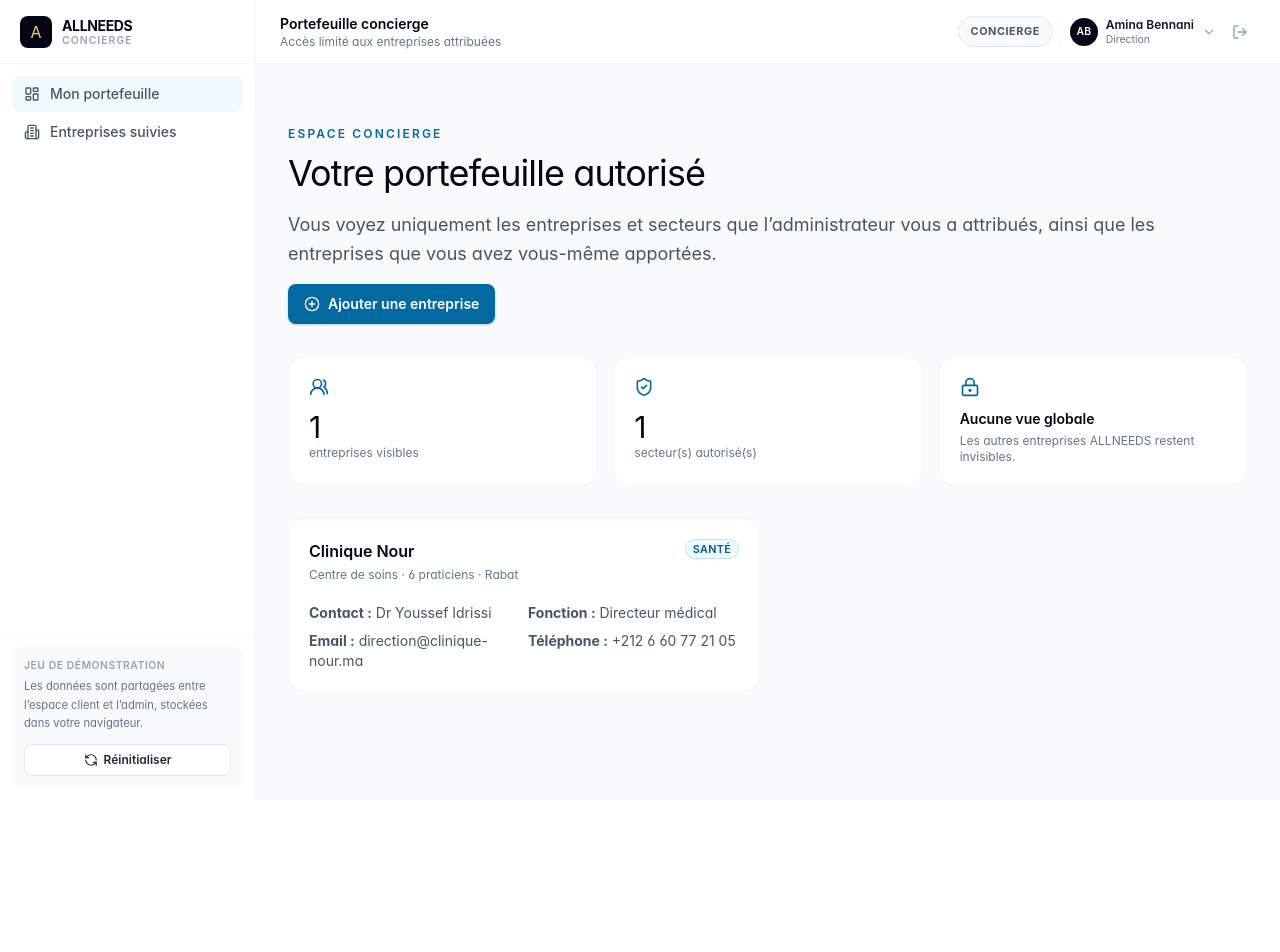
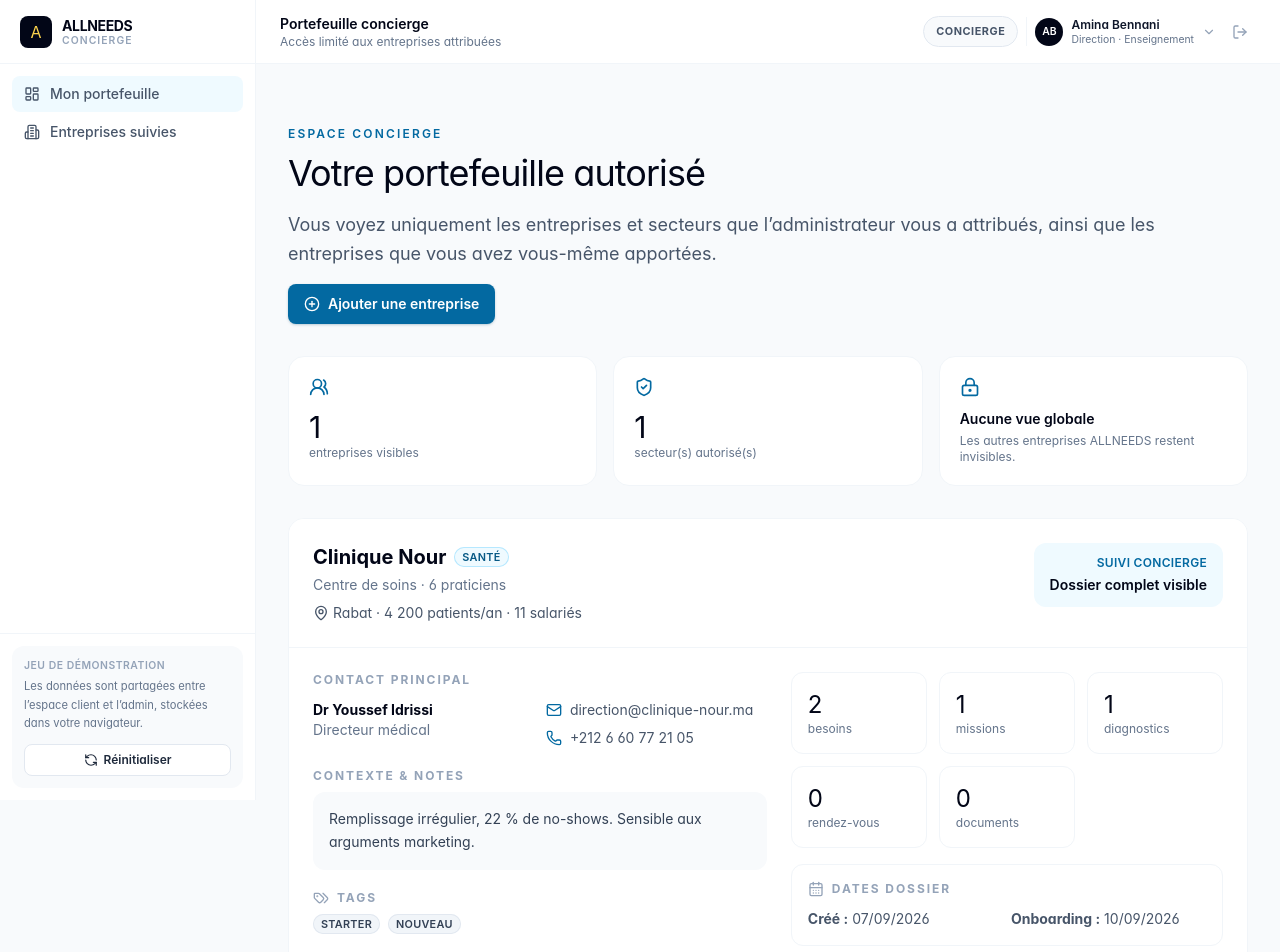
Before and after one commit to alaouih556-dev/ALLNEED-S, a React (Vite) app: page /concierge in a window 1280 px wide. Shown: the top 952 px of the page. Before the commit the page ends 800 px from the top, so only its background shows below. Built offline with nearby package versions, Linux system fonts and the light colour scheme.

Commit message:
Add sector-specific client accounts and detailed concierge view V5

```diff
--- a/src/features/saas/Workspace.tsx
+++ b/src/features/saas/Workspace.tsx
@@ -7,18 +7,14 @@ import { Tourism } from './Tourism'
 const money=(n:number)=>new Intl.NumberFormat('fr-MA',{style:'currency',currency:'MAD'}).format(n)
 export function Workspace(){
  const { user,state }=useDemo()
- const [industry,setIndustry]=useState<Industry|null>(null)
  const [tab,setTab]=useState('overview')
- const org=String((user as {orgId?:string})?.orgId||'demo')
- const sectorMeta:Record<Industry,{title:string;subtitle:string;accent:string}>={
-  sante:{title:'Santé',subtitle:'Patients, rendez-vous, équipe, paiements et charges.',accent:'Cabinets · centres · laboratoires'},
-  enseignement:{title:'Éducation',subtitle:'Élèves, inscriptions, équipe, paiements et organisation.',accent:'Écoles · crèches · centres de formation'},
-  tourisme:{title:'Tourisme',subtitle:'Réservations, hébergement, restauration, activités et transport.',accent:'Hôtels · riads · restaurants · agences'},
- }
- if(!industry)return <div className="saas"><header className="saas-hero"><span className="saas-kicker">ALLNEEDS · ESPACES MÉTIER</span><h1>Vos SaaS sont visibles.<br/>L’accès reste contrôlé.</h1><p>Chaque secteur apparaît dans votre espace, mais il reste verrouillé tant que l’administrateur ALLNEEDS ne vous a pas donné l’autorisation.</p></header><div className="saas-access-grid">{(Object.keys(sectorMeta) as Industry[]).map(s=>{const allowed=state.saasAccess[s];const meta=sectorMeta[s];return <button key={s} className={'saas-access-card '+(allowed?'is-open':'is-locked')} disabled={!allowed} onClick={()=>allowed&&setIndustry(s)}><span className="saas-access-status">{allowed?'Accès autorisé':'Accès verrouillé'}</span><h2>{meta.title}</h2><p>{meta.subtitle}</p><small>{meta.accent}</small><strong>{allowed?'Ouvrir mon espace →':'Disponible après validation admin'}</strong></button>})}</div><p className="saas-notice">Le verrouillage est volontaire : voir un module ne signifie pas avoir le droit de l’utiliser. Dans la version connectée au backend, ces droits seront contrôlés côté serveur.</p></div>
- if(industry==='tourisme')return <div className="saas"><div className="saas-toolbar"><strong>ALLNEEDS · Tourisme</strong><button onClick={()=>setIndustry(null)}>← Tous les espaces</button></div><Tourism/></div>
- return <div className="saas"><header className="saas-hero"><span className="saas-kicker">ALLNEEDS · OPÉRATIONS</span><h1>Tout votre quotidien.<br/>Un espace qui vous ressemble.</h1><p>Organisez votre établissement, suivez vos clients et gardez une vision claire de votre activité.</p><div className="saas-sector"><button onClick={()=>setIndustry(null)}>← Tous les espaces</button><button aria-pressed="true">{titles[industry]}</button></div></header><WorkspaceBody key={org+industry} industry={industry} org={org} tab={tab} setTab={setTab}/></div>
+ const org=state.orgs.find(item=>item.id===user.orgId)
+ const industry=(org?.sector||'sante') as Industry
+ const orgKey=String(user.orgId||'demo')
+ if(industry==='tourisme')return <div className="saas"><header className="saas-hero"><span className="saas-kicker">ALLNEEDS · TOURISME</span><h1>{org?.name||'Votre établissement'}<br/>Votre espace métier.</h1><p>Réservations, hébergement, restauration, activités, transport et agence : uniquement les outils correspondant à votre entreprise.</p></header><Tourism/></div>
+ return <div className="saas"><header className="saas-hero"><span className="saas-kicker">ALLNEEDS · {industry==='sante'?'SANTÉ':'ENSEIGNEMENT'}</span><h1>{org?.name||'Votre établissement'}<br/>Votre espace métier.</h1><p>{industry==='sante'?'Patients, rendez-vous, équipe, paiements et charges.':'Inscriptions, élèves, équipe, paiements et organisation.'} Aucun autre secteur n’est affiché dans votre compte.</p></header><WorkspaceBody key={orgKey+industry} industry={industry} org={orgKey} tab={tab} setTab={setTab}/></div>
 }
+
 function WorkspaceBody({industry,org,tab,setTab}:{industry:Industry;org:string;tab:string;setTab:(s:string)=>void}){
  const storageKey=`allneeds.saas.v1.${org}.${industry}`
  const [ws,setWs]=useState<Data>(()=>{try{const d=JSON.parse(localStorage.getItem(storageKey)||'null');return d&&d.rows&&Array.isArray(d.recipes)?d:seed(industry)}catch{return seed(industry)}})
--- a/src/routes/concierge/index.tsx
+++ b/src/routes/concierge/index.tsx
@@ -1,5 +1,5 @@
 import { Link, createFileRoute } from '@tanstack/react-router'
-import { Building2, LockKeyhole, PlusCircle, ShieldCheck, UsersRound } from 'lucide-react'
+import { Building2, CalendarDays, FileText, LockKeyhole, Mail, MapPin, Phone, PlusCircle, ShieldCheck, Tags, UsersRound } from 'lucide-react'
 import { Badge, Button, Card, SectionHeading } from '@/components/ui'
 import { SECTOR_LABEL } from '@/data/catalog'
 import { useDemo } from '@/store/store'
@@ -25,20 +25,71 @@ function ConciergeDashboard() {
         <Card className="p-5"><LockKeyhole className="h-5 w-5 text-brand-700" /><p className="mt-3 text-sm font-semibold text-ink-950">Aucune vue globale</p><p className="mt-1 text-xs text-ink-500">Les autres entreprises ALLNEEDS restent invisibles.</p></Card>
       </div>
 
-      <div className="mt-8 grid gap-4 lg:grid-cols-2">
-        {orgs.map((org) => (
-          <Card key={org.id} className="p-5">
-            <div className="flex items-start justify-between gap-3">
-              <div><p className="font-semibold text-ink-950">{org.name}</p><p className="mt-1 text-xs text-ink-500">{org.kind} · {org.city}</p></div>
-              <Badge tone="brand">{SECTOR_LABEL[org.sector]}</Badge>
-            </div>
-            <div className="mt-5 grid gap-2 text-sm text-ink-600 sm:grid-cols-2">
-              <p><strong>Contact :</strong> {org.contactName}</p><p><strong>Fonction :</strong> {org.contactRole}</p><p><strong>Email :</strong> {org.contactEmail}</p><p><strong>Téléphone :</strong> {org.contactPhone}</p>
-            </div>
-          </Card>
-        ))}
+      <div className="mt-8 space-y-5">
+        {orgs.map((org) => {
+          const needs = state.needs.filter((item) => item.orgId === org.id)
+          const missions = state.missions.filter((item) => item.orgId === org.id)
+          const diagnostics = state.diagnostics.filter((item) => item.orgId === org.id)
+          const meetings = state.meetings.filter((item) => item.orgId === org.id)
+          const documents = state.documents.filter((item) => item.orgId === org.id)
+          return (
+            <Card key={org.id} className="overflow-hidden p-0">
+              <div className="flex flex-wrap items-start justify-between gap-4 border-b border-ink-100 bg-white p-6">
+                <div>
+                  <div className="flex flex-wrap items-center gap-2"><p className="text-xl font-bold text-ink-950">{org.name}</p><Badge tone="brand">{SECTOR_LABEL[org.sector]}</Badge></div>
+                  <p className="mt-1 text-sm text-ink-500">{org.kind}</p>
+                  <p className="mt-2 flex items-center gap-1 text-sm text-ink-600"><MapPin className="h-4 w-4" /> {org.city} · {org.size}</p>
+                </div>
+                <div className="rounded-xl bg-brand-50 px-4 py-3 text-right"><p className="text-xs font-semibold uppercase tracking-wide text-brand-700">Suivi concierge</p><p className="mt-1 text-sm font-semibold text-ink-950">Dossier complet visible</p></div>
+              </div>
+
+              <div className="grid gap-6 p-6 xl:grid-cols-[1.05fr_1fr]">
+                <div className="space-y-5">
+                  <div>
+                    <p className="text-xs font-bold uppercase tracking-[0.16em] text-ink-400">Contact principal</p>
+                    <div className="mt-3 grid gap-3 sm:grid-cols-2">
+                      <p className="text-sm text-ink-700"><strong className="text-ink-950">{org.contactName}</strong><br/><span className="text-ink-500">{org.contactRole}</span></p>
+                      <div className="space-y-2 text-sm text-ink-600"><p className="flex items-center gap-2"><Mail className="h-4 w-4 text-brand-700" /> {org.contactEmail}</p><p className="flex items-center gap-2"><Phone className="h-4 w-4 text-brand-700" /> {org.contactPhone}</p></div>
+                    </div>
+                  </div>
+                  <div>
+                    <p className="text-xs font-bold uppercase tracking-[0.16em] text-ink-400">Contexte & notes</p>
+                    <p className="mt-2 rounded-xl bg-ink-50 p-4 text-sm leading-relaxed text-ink-700">{org.notes || 'Aucune note enregistrée.'}</p>
+                  </div>
+                  <div>
+                    <p className="flex items-center gap-2 text-xs font-bold uppercase tracking-[0.16em] text-ink-400"><Tags className="h-4 w-4" /> Tags</p>
+                    <div className="mt-2 flex flex-wrap gap-2">{org.tags.map((tag) => <Badge key={tag}>{tag}</Badge>)}</div>
+                  </div>
+                </div>
+
+                <div className="space-y-4">
+                  <div className="grid gap-3 sm:grid-cols-2 lg:grid-cols-3">
+                    <div className="rounded-xl border border-ink-100 p-4"><p className="text-2xl font-display text-ink-950">{needs.length}</p><p className="text-xs text-ink-500">besoins</p></div>
+                    <div className="rounded-xl border border-ink-100 p-4"><p className="text-2xl font-display text-ink-950">{missions.length}</p><p className="text-xs text-ink-500">missions</p></div>
+                    <div className="rounded-xl border border-ink-100 p-4"><p className="text-2xl font-display text-ink-950">{diagnostics.length}</p><p className="text-xs text-ink-500">diagnostics</p></div>
+                    <div className="rounded-xl border border-ink-100 p-4"><p className="text-2xl font-display text-ink-950">{meetings.length}</p><p className="text-xs text-ink-500">rendez-vous</p></div>
+                    <div className="rounded-xl border border-ink-100 p-4"><p className="text-2xl font-display text-ink-950">{documents.length}</p><p className="text-xs text-ink-500">documents</p></div>
+                  </div>
+                  <div className="rounded-xl border border-ink-100 p-4">
+                    <p className="flex items-center gap-2 text-xs font-bold uppercase tracking-[0.16em] text-ink-400"><CalendarDays className="h-4 w-4" /> Dates dossier</p>
+                    <div className="mt-3 grid gap-2 text-sm text-ink-600 sm:grid-cols-2"><p><strong>Créé :</strong> {new Date(org.createdAt).toLocaleDateString('fr-FR')}</p><p><strong>Onboarding :</strong> {org.onboardedAt ? new Date(org.onboardedAt).toLocaleDateString('fr-FR') : 'À planifier'}</p></div>
+                  </div>
+                  <div className="rounded-xl border border-ink-100 p-4">
+                    <p className="flex items-center gap-2 text-xs font-bold uppercase tracking-[0.16em] text-ink-400"><FileText className="h-4 w-4" /> Activité récente</p>
+                    <div className="mt-3 space-y-2 text-sm text-ink-700">
+                      {needs.slice(0,2).map((item)=><p key={item.id}>Besoin · <strong>{item.title}</strong> · {item.status}</p>)}
+                      {missions.slice(0,2).map((item)=><p key={item.id}>Mission · <strong>{item.title}</strong> · {item.status}</p>)}
+                      {!needs.length && !missions.length ? <p className="text-ink-500">Aucune activité enregistrée pour le moment.</p> : null}
+                    </div>
+                  </div>
+                </div>
+              </div>
+            </Card>
+          )
+        })}
         {orgs.length === 0 ? <Card className="p-8 text-center"><Building2 className="mx-auto h-6 w-6 text-ink-400" /><p className="mt-3 font-semibold text-ink-900">Aucune entreprise attribuée</p><p className="mt-1 text-sm text-ink-500">L’administrateur doit vous donner un secteur et une entreprise.</p></Card> : null}
       </div>
+
     </div>
   )
 }
--- a/src/routes/connexion.tsx
+++ b/src/routes/connexion.tsx
@@ -11,21 +11,27 @@ export const Route = createFileRoute('/connexion')({
 })
 
 const DEMO_ACCOUNTS = [
-  { role: 'client' as const, title: 'Client', email: 'a.bennani@al-amal.ma', target: '/app' as const, icon: Building2, desc: 'Suit ses besoins, missions, documents et accès SaaS.' },
-  { role: 'concierge' as const, title: 'Concierge', email: 'concierge.sante@allneeds.ma', target: '/concierge' as const, icon: UserRoundCog, desc: 'Ne voit que les secteurs et entreprises que l’admin lui attribue ou qu’il apporte.' },
-  { role: 'admin' as const, title: 'Administrateur', email: 'nada@allneeds.ma', target: '/admin' as const, icon: ShieldCheck, desc: 'Crée les concierges, attribue les entreprises et ouvre les accès SaaS.' },
+  { role: 'client' as const, userId: 'usr-amina', title: 'Client Enseignement', email: 'a.bennani@al-amal.ma', target: '/app' as const, icon: Building2, desc: 'École Al Amal · uniquement l’espace Enseignement.' },
+  { role: 'client' as const, userId: 'usr-youssef', title: 'Client Santé', email: 'direction@clinique-nour.ma', target: '/app' as const, icon: Building2, desc: 'Clinique Nour · uniquement l’espace Santé.' },
+  { role: 'client' as const, userId: 'usr-salma', title: 'Client Tourisme', email: 'salma@riad-lumen.ma', target: '/app' as const, icon: Building2, desc: 'Riad Lumen · uniquement l’espace Tourisme.' },
+  { role: 'concierge' as const, userId: 'conc-001', title: 'Concierge', email: 'concierge.sante@allneeds.ma', target: '/concierge' as const, icon: UserRoundCog, desc: 'Voit seulement les entreprises et secteurs qui lui sont attribués.' },
+  { role: 'admin' as const, userId: 'admin-nada', title: 'Administrateur', email: 'nada@allneeds.ma', target: '/admin' as const, icon: ShieldCheck, desc: 'Gère les concierges, entreprises et autorisations.' },
 ]
+
+const DEMO_PASSWORD = 'demonstration'
+
 
 function ConnexionPage() {
   const navigate = useNavigate()
-  const { setRole } = useDemo()
+  const { setRole, dispatch } = useDemo()
   const [email, setEmail] = useState('a.bennani@al-amal.ma')
   const [password, setPassword] = useState('demonstration')
   const [show, setShow] = useState(false)
   const [error, setError] = useState('')
 
-  function openRole(role: Role, target: '/app' | '/admin' | '/concierge') {
+  function openRole(role: Role, target: '/app' | '/admin' | '/concierge', userId?: string) {
     setRole(role)
+    if (userId) dispatch({ type: 'SWITCH_USER', userId })
     navigate({ to: target as any })
   }
 
@@ -35,10 +41,17 @@ function ConnexionPage() {
       setError('Saisissez une adresse e-mail valide.')
       return
     }
-    const normalized = email.toLowerCase()
-    if (normalized.includes('concierge')) return openRole('concierge', '/concierge')
-    if (normalized.endsWith('@allneeds.ma')) return openRole('admin', '/admin')
-    return openRole('client', '/app')
+    const normalized = email.trim().toLowerCase()
+    if (password !== DEMO_PASSWORD) {
+      setError('Mot de passe de démonstration incorrect.')
+      return
+    }
+    const account = DEMO_ACCOUNTS.find((item) => item.email.toLowerCase() === normalized)
+    if (!account) {
+      setError('Compte de démonstration inconnu. Utilisez un des comptes affichés.')
+      return
+    }
+    return openRole(account.role, account.target, account.userId)
   }
 
   return (
@@ -47,12 +60,12 @@ function ConnexionPage() {
       subtitle="Trois profils séparés : Client, Concierge et Administrateur. Chaque profil n'accède qu'aux fonctions qui lui sont autorisées."
       footer={<>Pas encore de compte client ? <Link to="/inscription" className="font-semibold text-brand-700">Faire une demande</Link></>}
     >
-      <div className="mb-7 grid gap-3 sm:grid-cols-3">
+      <div className="mb-7 grid gap-3 sm:grid-cols-2 lg:grid-cols-5">
         {DEMO_ACCOUNTS.map((account) => (
           <button
-            key={account.role}
+            key={account.email}
             type="button"
-            onClick={() => { setEmail(account.email); openRole(account.role, account.target) }}
+            onClick={() => { setEmail(account.email); setPassword(DEMO_PASSWORD); openRole(account.role, account.target, account.userId) }}
             className="rounded-xl border border-ink-200 bg-white p-4 text-left transition hover:-translate-y-0.5 hover:border-brand-300 hover:shadow-sm"
           >
             <account.icon className="h-5 w-5 text-brand-700" />
@@ -85,7 +98,7 @@ function ConnexionPage() {
       <Card className="mt-8 p-4">
         <div className="flex items-start gap-3">
           <KeyRound className="mt-0.5 h-4 w-4 text-brand-700" />
-          <p className="text-xs leading-relaxed text-ink-500">Démo UX : le mot de passe n'est pas vérifié. Les autorisations sont simulées côté interface pour valider le parcours avant connexion au vrai backend.</p>
+          <p className="text-xs leading-relaxed text-ink-500">Démo UX : utilisez le mot de passe « demonstration ». Chaque compte client est rattaché à un seul secteur et ne voit jamais les deux autres.</p>
         </div>
       </Card>
     </AuthLayout>
--- a/src/store/store.tsx
+++ b/src/store/store.tsx
@@ -98,6 +98,12 @@ export interface ConciergeAccount {
   assignedOrgIds: string[]
   createdOrgIds: string[]
 }
+
+export const DEMO_CLIENT_PROFILES = {
+  'usr-amina': { orgId: 'org-amal', name: 'Amina Bennani', email: 'a.bennani@al-amal.ma', roleLabel: 'Direction · Enseignement', initials: 'AB' },
+  'usr-youssef': { orgId: 'org-nour', name: 'Dr Youssef Idrissi', email: 'direction@clinique-nour.ma', roleLabel: 'Direction · Santé', initials: 'YI' },
+  'usr-salma': { orgId: 'org-riad', name: 'Salma Ouazzani', email: 'salma@riad-lumen.ma', roleLabel: 'Direction · Tourisme', initials: 'SO' },
+} as const
 
 
 export interface DemoState {
@@ -653,14 +659,15 @@ export function DemoStoreProvider({ children }: { children: ReactNode }) {
 
   const value = useMemo<StoreValue>(() => {
     const concierge = state.concierges[0]
+    const clientProfile = DEMO_CLIENT_PROFILES[state.userId as keyof typeof DEMO_CLIENT_PROFILES] ?? DEMO_CLIENT_PROFILES['usr-amina']
     const user: AppUser = {
       id: state.userId,
-      orgId: state.role === 'client' ? 'org-amal' : '',
-      name: state.role === 'admin' ? 'Nada Bennani' : state.role === 'concierge' ? (concierge?.name ?? 'Concierge ALLNEEDS') : 'Amina Bennani',
-      email: state.role === 'admin' ? 'nada@allneeds.ma' : state.role === 'concierge' ? (concierge?.email ?? 'concierge@allneeds.ma') : 'a.bennani@al-amal.ma',
+      orgId: state.role === 'client' ? clientProfile.orgId : '',
+      name: state.role === 'admin' ? 'Nada Bennani' : state.role === 'concierge' ? (concierge?.name ?? 'Concierge ALLNEEDS') : clientProfile.name,
+      email: state.role === 'admin' ? 'nada@allneeds.ma' : state.role === 'concierge' ? (concierge?.email ?? 'concierge@allneeds.ma') : clientProfile.email,
       role: state.role === 'admin' ? 'admin' : state.role === 'concierge' ? 'concierge' : 'direction',
-      roleLabel: state.role === 'admin' ? 'ALLNEEDS · Administrateur' : state.role === 'concierge' ? 'ALLNEEDS · Concierge' : 'Direction',
-      initials: state.role === 'admin' ? 'NB' : state.role === 'concierge' ? 'YM' : 'AB',
+      roleLabel: state.role === 'admin' ? 'ALLNEEDS · Administrateur' : state.role === 'concierge' ? 'ALLNEEDS · Concierge' : clientProfile.roleLabel,
+      initials: state.role === 'admin' ? 'NB' : state.role === 'concierge' ? 'YM' : clientProfile.initials,
     }
     return {
       state,
@@ -668,7 +675,7 @@ export function DemoStoreProvider({ children }: { children: ReactNode }) {
       user,
       role: state.role,
       setRole,
-      orgId: 'org-amal',
+      orgId: state.role === 'client' ? clientProfile.orgId : '',
     }
   }, [state, setRole])
 
```
Also changed, not shown: 1 other file (tests, documents, lock files or other folders).
